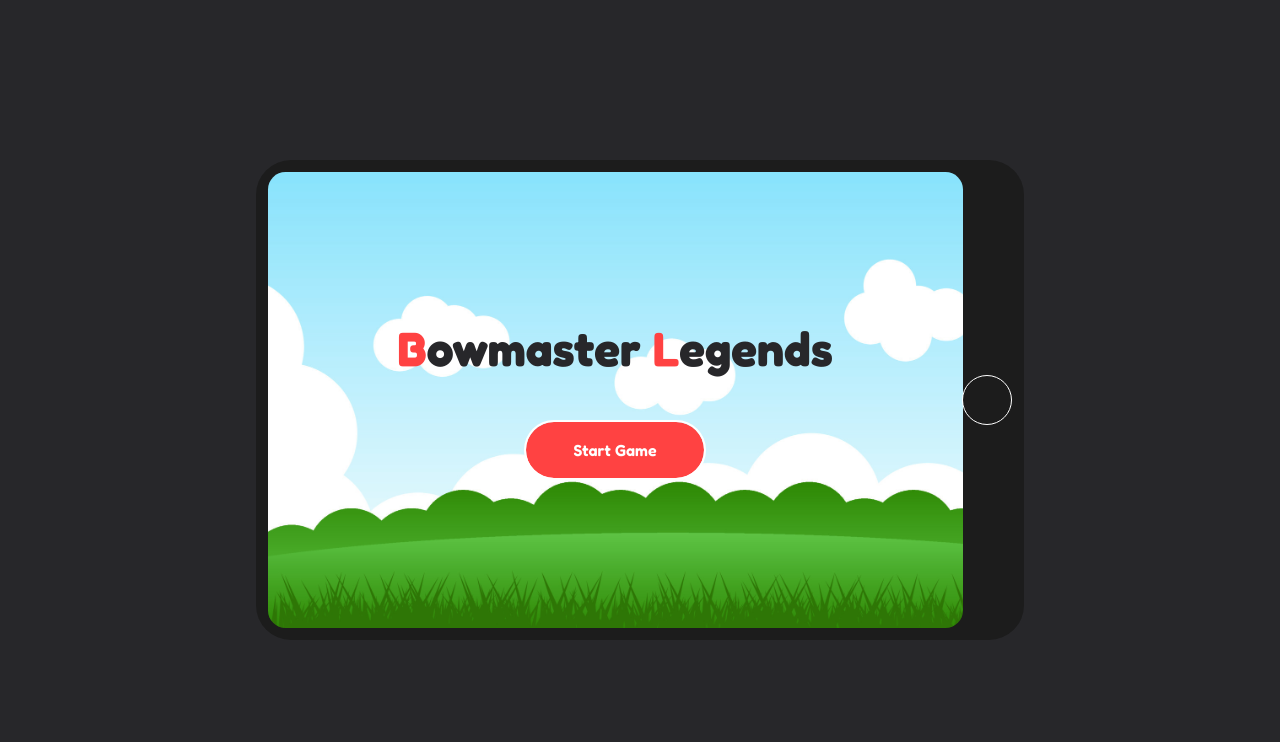
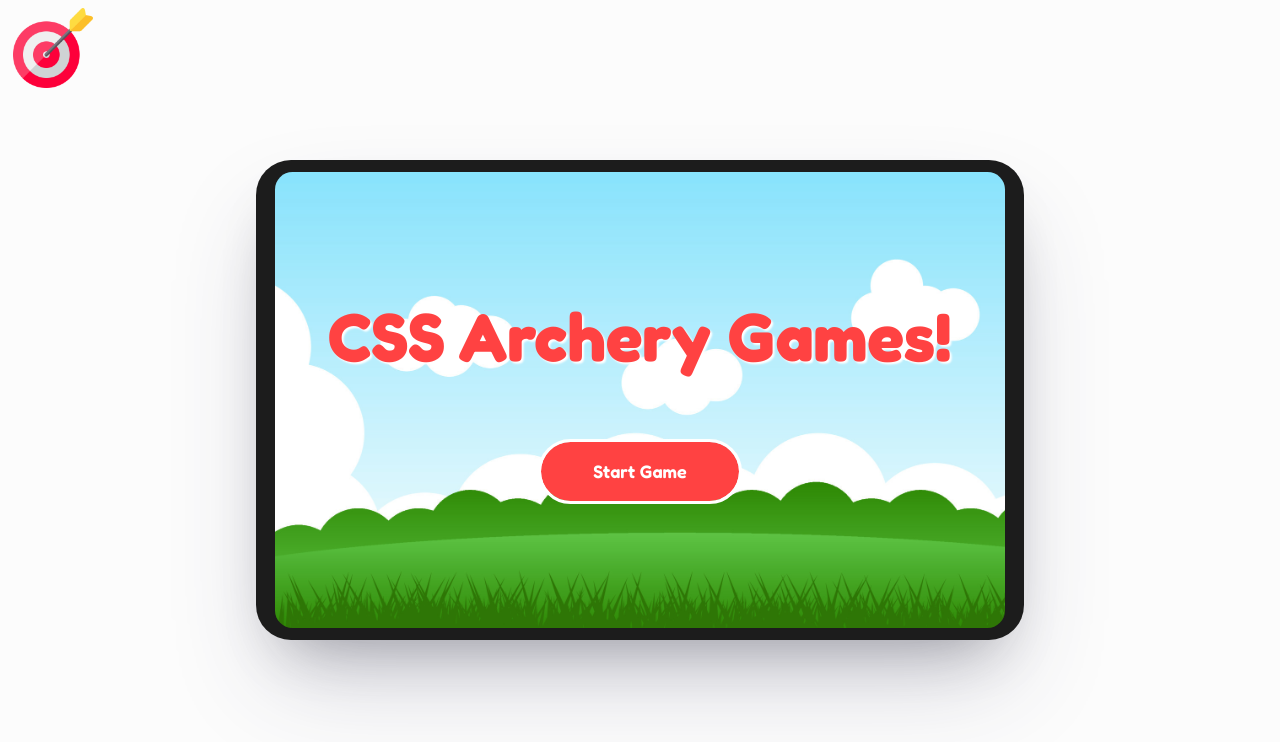
Before and after one commit to ramseyediku/css-archery-games, a website built with Vite: page index.html in a window 1280 px wide. Built offline with nearby package versions, Linux system fonts and the light colour scheme.

Commit message:
Refactor scss code to be more readable and strightfoward added comments for clarity. Added game logo and favicon.

```diff
--- a/index.html
+++ b/index.html
@@ -2,12 +2,17 @@
 <html lang="en">
   <head>
     <meta charset="UTF-8" />
-    <link rel="icon" type="image/svg+xml" href="/vite.svg" />
+    <link rel="icon" type="image/svg+xml" href="src/IMG/target.png" />
     <meta name="viewport" content="width=device-width, initial-scale=1.0" />
     <title>Bowmasters</title>
     <link rel="stylesheet" href="src/CSS/style.css" />
   </head>
   <body>
+    <img
+      class="logo"
+      src="src/IMG/target.png"
+      alt="this is the logo of the CSS mini game"
+    />
     <form method="get" action="" class="console">
       <input type="radio" name="screen" id="screen-1" checked />
       <input type="radio" name="screen" id="screen-2" />
@@ -15,8 +20,8 @@
 
       <section class="console__screen console__screen--screen-1">
         <div>
-          <h1 class="title"><span>B</span>owmaster <span>L</span>egends</h1>
-          <label for="screen-2">Start Game</label>
+          <h1 class="title">CSS Archery Games!</h1>
+          <label class="button" for="screen-2">Start Game</label>
         </div>
       </section>
 
@@ -36,8 +41,8 @@
       </section>
 
       <section class="console__screen console__screen--screen-3">
-        <div class="highscore">Score</div>
-        <button type="submit">Restart!</button>
+        <div class="score">Score</div>
+        <button class="button" type="submit">Restart!</button>
       </section>
     </form>
   </body>
--- a/src/SCSS/main.scss
+++ b/src/SCSS/main.scss
@@ -1,19 +1,46 @@
 @use "reset";
-@use "sass:math";
 
 :root {
-  // css custom properties
+  // variables and custom properties
   --clr-dark: hsl(240, 4%, 16%);
   --clr-dark-console: hsl(0, 0%, 11%);
+
   --clr-light: hsl(0, 0%, 100%);
+  --clr-light-bg: hsl(0, 0%, 99%);
+
   --clr-accent: hsl(0, 100%, 63%);
 
   --border-radius: 35px;
+  --box-shadow: hsl(240, 30%, 28%, 0.25) 0px 50px 100px -20px,
+    hsl(0, 0%, 0%, 0.3) 0px 30px 60px -30px;
+  --text-shadow-light: 2px 2px 2px var(--clr-light);
+  --text-shadow-accent: 2px 2px 2px var(--clr-accent);
 }
 
+// keyframes for basic animations
+@keyframes appear {
+  from {
+    scale: (0);
+  }
+
+  to {
+    scale: (1);
+  }
+}
+
+@keyframes disappear {
+  from {
+    scale: (1);
+  }
+
+  to {
+    scale: (0);
+  }
+}
+
+// logic to find the total duration of the game (by taking the sum of the lifespan of each target)
 $no-of-targets: 10;
 $target-life-span: 1;
-// fix timing functions to be perfectly in sync one after the other
 $delay-between-targets: 0.75;
 
 @function gameDuration(
@@ -32,13 +59,14 @@ $delay-between-targets: 0.75;
 }
 
 body {
-  background-color: var(--clr-dark);
+  background-color: var(--clr-light-bg);
   display: grid;
   place-items: center;
   height: 99vh;
   counter-reset: score;
 }
 
+// radio buttons will control which screen is visible, simulate the switching of screens and the movements of various elements in each game screen
 input[name="screen"] {
   visibility: hidden;
 
@@ -48,8 +76,34 @@ input[name="screen"] {
     opacity: 1;
     pointer-events: revert;
   }
+
+  &#screen-2:checked ~ .console__screen--screen-2 {
+    .target {
+      animation-play-state: running;
+    }
+  }
+
+  &#screen-2:checked ~ .console__screen--screen-3 {
+    $duration: gameDuration(
+      $no-of-targets,
+      $target-life-span,
+      $delay-between-targets
+    );
+
+    display: grid;
+    place-items: center;
+    animation: screenEnd 0.5s #{$duration}s forwards;
+
+    @keyframes screenEnd {
+      100% {
+        opacity: 1;
+        pointer-events: revert;
+      }
+    }
+  }
 }
 
+// default styling for the game screens
 .console {
   width: 60%;
   min-height: 60%;
@@ -58,23 +112,11 @@ input[name="screen"] {
   background-color: var(--clr-dark-console);
   padding: 1em;
   position: relative;
-
-  &::after {
-    --console-button-width: 3em;
-    content: "";
-    position: absolute;
-    width: var(--console-button-width);
-    aspect-ratio: 1/1;
-    border-radius: 50%;
-    outline: solid 1px var(--clr-light);
-    right: 1.75%;
-    bottom: calc(50% - calc(var(--console-button-width) / 2));
-    cursor: pointer;
-  }
+  box-shadow: var(--box-shadow);
 
   &__screen {
     position: absolute;
-    inset: 2.5% 8% 2.5% 1.5%;
+    inset: 2.5%;
     background-image: url("../IMG/bgc.jpg");
     background-size: cover;
     background-repeat: no-repeat;
@@ -94,35 +136,10 @@ input[name="screen"] {
       width: 100%;
       height: 100%;
     }
-
-    input[name="screen"]#screen-2:checked ~ &--screen-2 {
-      .target {
-        animation-play-state: running;
-      }
-    }
-
-    input[name="screen"]#screen-2:checked ~ &--screen-3 {
-      $duration: gameDuration(
-        $no-of-targets,
-        $target-life-span,
-        $delay-between-targets
-      );
-
-      display: grid;
-      place-items: center;
-      // end screen animation will kick in when all target animations are finishe aka we finished the game (for now it is an hard coded value)
-      animation: screenEnd 0.5s #{$duration}s forwards;
-
-      @keyframes screenEnd {
-        100% {
-          opacity: 1;
-          pointer-events: revert;
-        }
-      }
-    }
   }
 }
 
+// styling the targets (which are radio buttons) and adding faux interactivity through animations and transitions
 .target {
   --target-width: 2em;
   --target-spacing: 5px;
@@ -165,68 +182,52 @@ input[name="screen"] {
 
   &:checked {
     animation-play-state: paused;
+    // increase score by 1 each time target is hit
     counter-increment: score;
     opacity: 0;
   }
 }
 
-.highscore {
-  font-weight: 700;
-  font-size: 3rem;
-  color: var(--clr-light);
-  text-shadow: 2px 2px 2px var(--clr-accent);
-
-  &::after {
-    content: " " counter(score) "/10. Well done!";
-  }
-}
-
-label,
-h1 {
-  margin: 0;
-  display: block;
+// other elements that arent strictly game elements
+.logo {
+  width: 5em;
+  position: absolute;
+  top: 1%;
+  left: 1%;
 }
 
 .title {
-  color: var(--clr-dark);
+  color: var(--clr-accent);
+  margin: 0;
   margin-bottom: 1em;
-  font-size: 3rem;
-
-  span {
-    color: var(--clr-accent);
-  }
+  font-size: 4.25rem;
+  text-shadow: var(--text-shadow-light);
 }
 
-label,
-button {
+.button {
+  margin: 0;
+  display: block;
   background-color: var(--clr-accent);
   color: var(--clr-light);
   border-radius: var(--border-radius);
-  padding: 1em 3em;
+  padding: 0.9em 2.9em;
+  font-size: 1.125rem;
   cursor: pointer;
-  outline: 2px solid var(--clr-light);
+  outline: 3px solid var(--clr-light);
   width: max-content;
   margin-inline: auto;
   font-weight: 600;
   border: 0;
 }
 
-@keyframes appear {
-  from {
-    scale: (0);
-  }
+.score {
+  font-weight: 700;
+  font-size: 3rem;
+  color: var(--clr-light);
+  text-shadow: var(--text-shadow-accent);
 
-  to {
-    scale: (1);
+  // show of the final score
+  &::after {
+    content: " " counter(score) "/10. Well done!";
   }
 }
-
-@keyframes disappear {
-  from {
-    scale: (1);
-  }
-
-  to {
-    scale: (0);
-  }
-}
```
Also changed, not shown: readme.MD, src/CSS/style.css, src/IMG/target.png (added), 1 other file.
